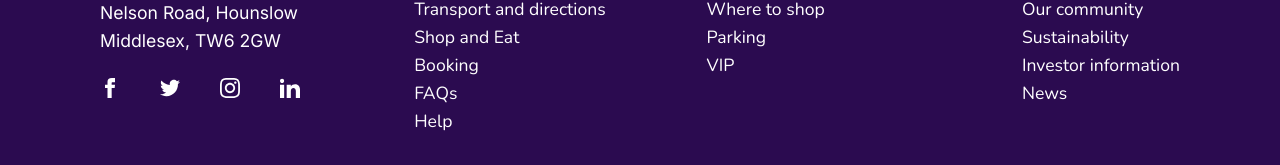
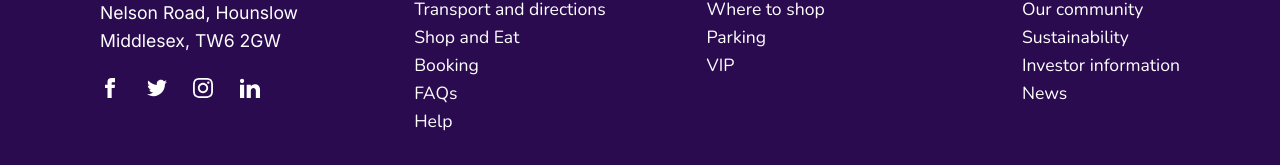
Before and after one commit to vladmoca90/NEXT-project, a Next.js app in the folder airport-project/: page / in a window 1280 px wide. Shown: the part 1414-1579 px from the top of the page. Built offline with nearby package versions, Linux system fonts and the light colour scheme; no server answers.

Commit message:
Changed the socials container width to 160px

```diff
--- a/airport-project/src/app/styles/footer.css
+++ b/airport-project/src/app/styles/footer.css
@@ -94,7 +94,7 @@
     display: flex;
     justify-content: space-between;
     margin-top: 1.25em;
-    max-width: 200px;
+    max-width: 160px;
 }
 
 #Footer .footer-contact span,
```
